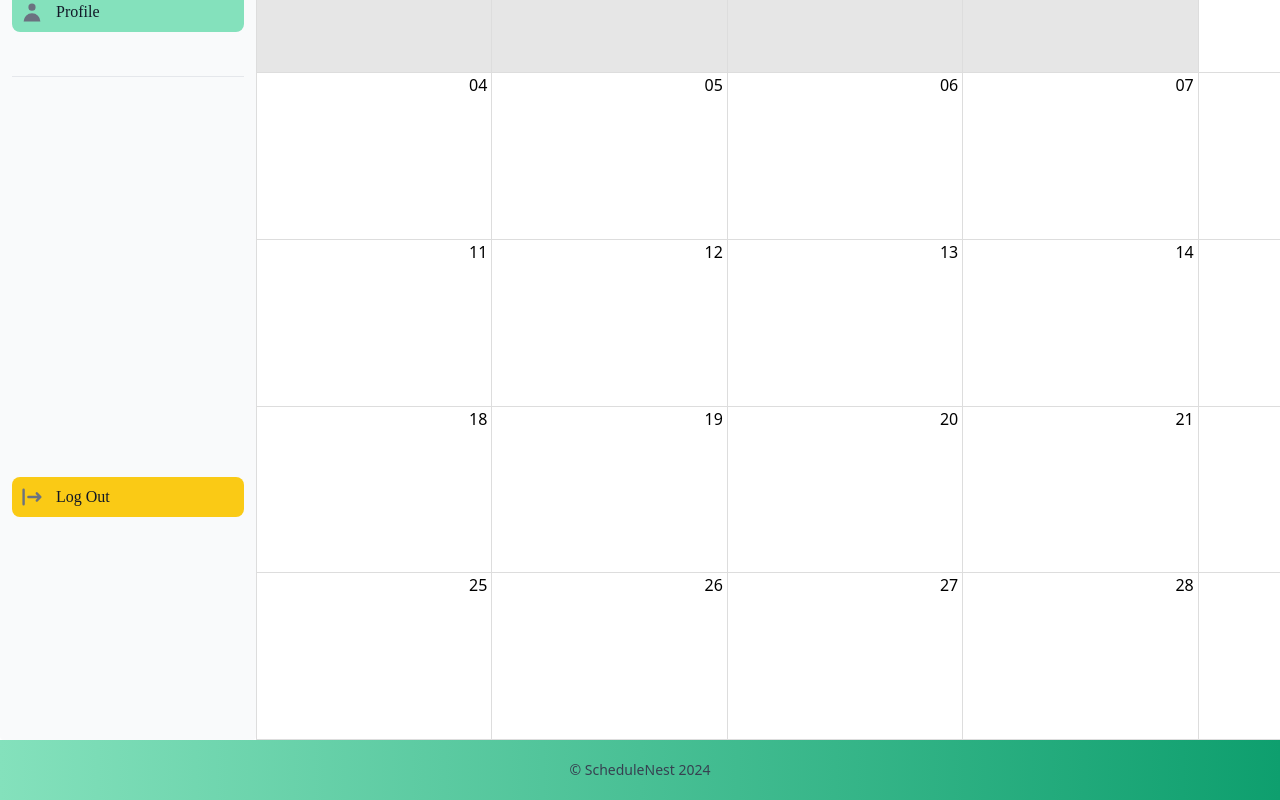
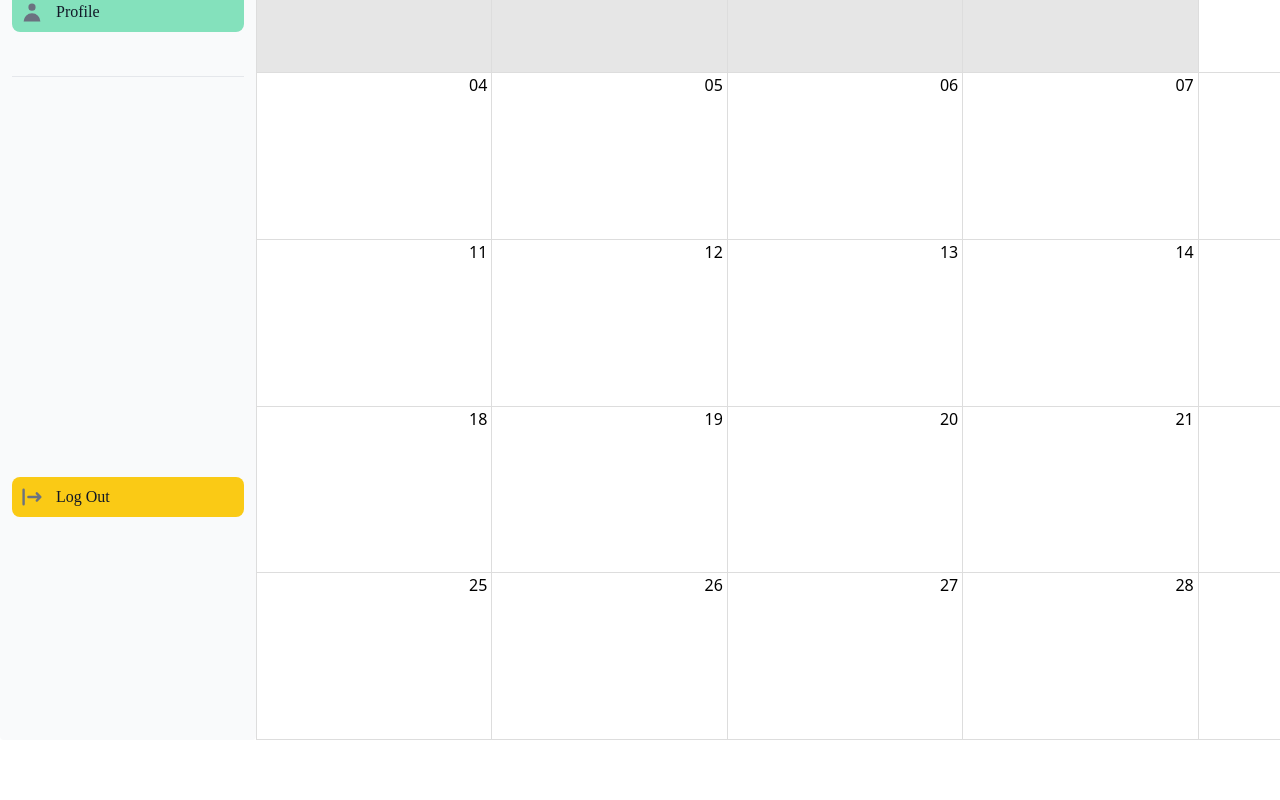
Before and after one commit to suleosmann/schedule-nest-calendar-client, a React (Vite) app: page /dashboard in a window 1280 px wide. Shown: the part 224-1024 px from the top of the page. After the commit the page ends 964 px from the top, so only its background shows below. Built offline with nearby package versions, Linux system fonts and the light colour scheme; no server answers.

Commit message:
footer removed

```diff
--- a/src/APP/modules/calendar/Dashboard.jsx
+++ b/src/APP/modules/calendar/Dashboard.jsx
@@ -4,7 +4,7 @@ import { Outlet } from 'react-router-dom';
 import useAxiosPrivate from './../../hooks/useAxiosPrivate';
 import { useNavigate, useLocation } from 'react-router-dom';
 import CommonNavbar from '../../components/CommonNavbar';
-import Footer  from '../../components/Footer';
+
 
 export default function Dashboard() {
   const [users, setUsers] = useState([]);
@@ -20,7 +20,7 @@ export default function Dashboard() {
       <Sidebar />
       <Outlet />
     </div>
-    <Footer />
+
     </>
   );
 }
```
